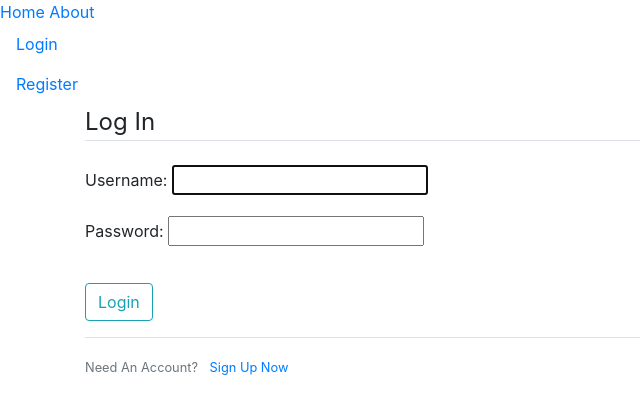
After one commit to poorvirasi/youtube_app, a Django app: page /login/ in a window 1280 px wide. The commit adds this page. Shown: the top 414 px of the page, without its empty margins (0-640 px from the left). Run offline with Django 3.2, Linux system fonts and the light colour scheme; some libraries are stand-ins or nearby versions.

Commit message:
login logout

```diff
--- a/django_app/templates/django_app/base.html
+++ b/django_app/templates/django_app/base.html
@@ -13,8 +13,13 @@
   <body>
     <a href="{% url 'home_page' %}">Home</a>
     <a href="{% url 'app_about' %}">About</a>
-    <a class="nav-item nav-link" href="#">Login</a>
-    <a class="nav-item nav-link" href="{% url 'register' %}">Register</a>
+    {% if user.is_authenticated %}
+      <a class="nav-item nav-link" href="{% url 'profile' %}">Profile</a>
+      <a class="nav-item nav-link" href="{% url 'logout' %}">Logout</a>
+    {% else %}
+      <a class="nav-item nav-link" href="{% url 'login' %}">Login</a>
+      <a class="nav-item nav-link" href="{% url 'register' %}">Register</a>
+    {% endif %}
     <div class='container'>
       {%block content%}
       {%endblock%}
--- /dev/null
+++ b/django_app/templates/users/login.html
@@ -0,0 +1,20 @@
+{% extends "django_app/base.html" %}
+{% block content %}
+    <div class="content-section">
+        <form method="POST">
+            {% csrf_token %}
+            <fieldset class="form-group">
+                <legend class="border-bottom mb-4">Log In</legend>
+                {{ form.as_p}}
+            </fieldset>
+            <div class="form-group">
+                <button class="btn btn-outline-info" type="submit">Login</button>
+            </div>
+        </form>
+        <div class="border-top pt-3">
+            <small class="text-muted">
+                Need An Account? <a class="ml-2" href="{% url 'register' %}">Sign Up Now</a>
+            </small>
+        </div>
+    </div>
+{% endblock content %}
--- a/django_project/settings.py
+++ b/django_project/settings.py
@@ -120,3 +120,7 @@ USE_TZ = True
 # https://docs.djangoproject.com/en/2.2/howto/static-files/
 
 STATIC_URL = '/static/'
+
+
+LOGIN_REDIRECT_URL = 'home_page'
+LOGIN_URL = 'login'
--- a/django_project/urls.py
+++ b/django_project/urls.py
@@ -16,9 +16,16 @@ Including another URLconf
 from django.contrib import admin
 from django.urls import path,include
 from users import views as user_views
+from django.contrib.auth import views as auth_views
+
 
 urlpatterns = [
     path('admin/', admin.site.urls),
     path('',include("django_app.urls")),
-     path('register/', user_views.register, name='register'),
+    path('register/', user_views.register, name='register'),
+
+    path('profile/', user_views.profile, name='profile'),
+    path('login/', auth_views.LoginView.as_view(template_name='users/login.html'), name='login'),
+    path('logout/', auth_views.LogoutView.as_view(template_name='users/logout.html'), name='logout'),
+
 ]
```
Also changed, not shown: django_app/templates/users/logout.html (added, +9 -0 lines), django_app/templates/users/profile.html (added, +7 -0 lines), users/views.py (+7 -2 lines).
